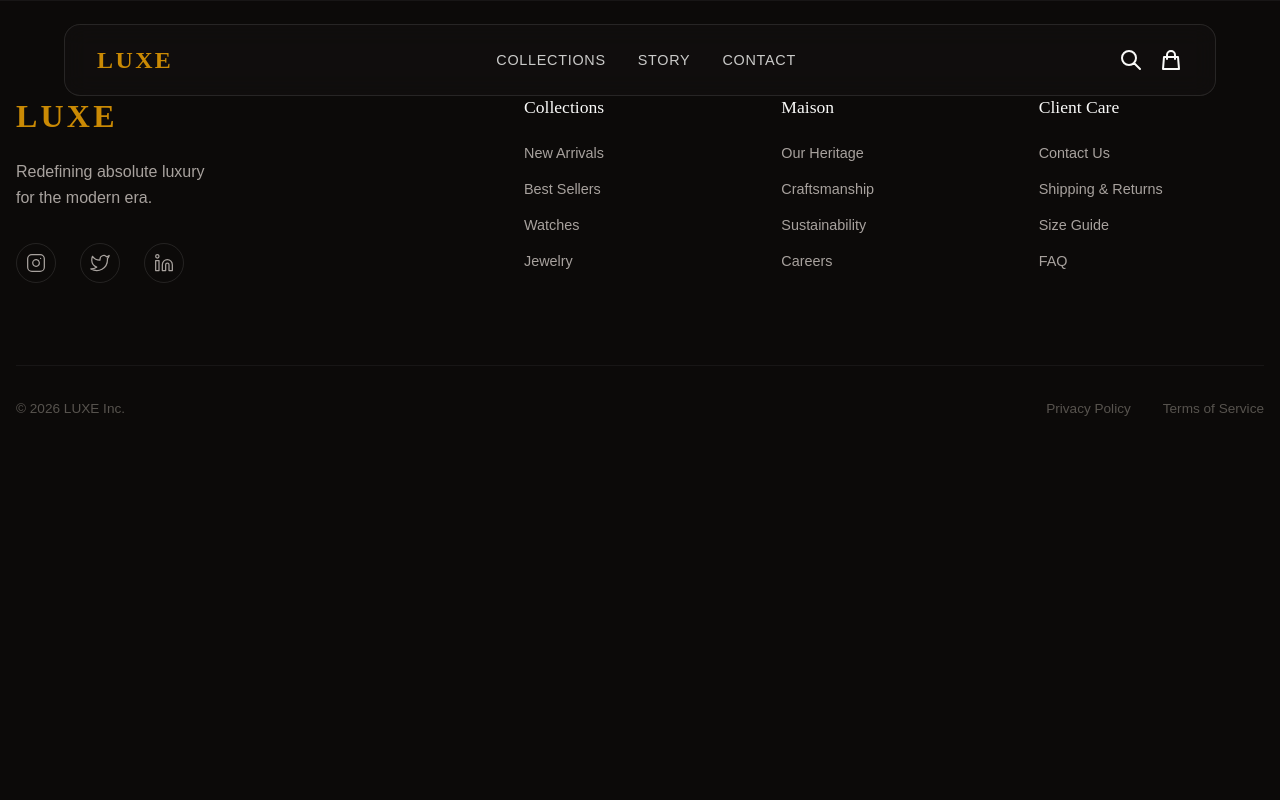
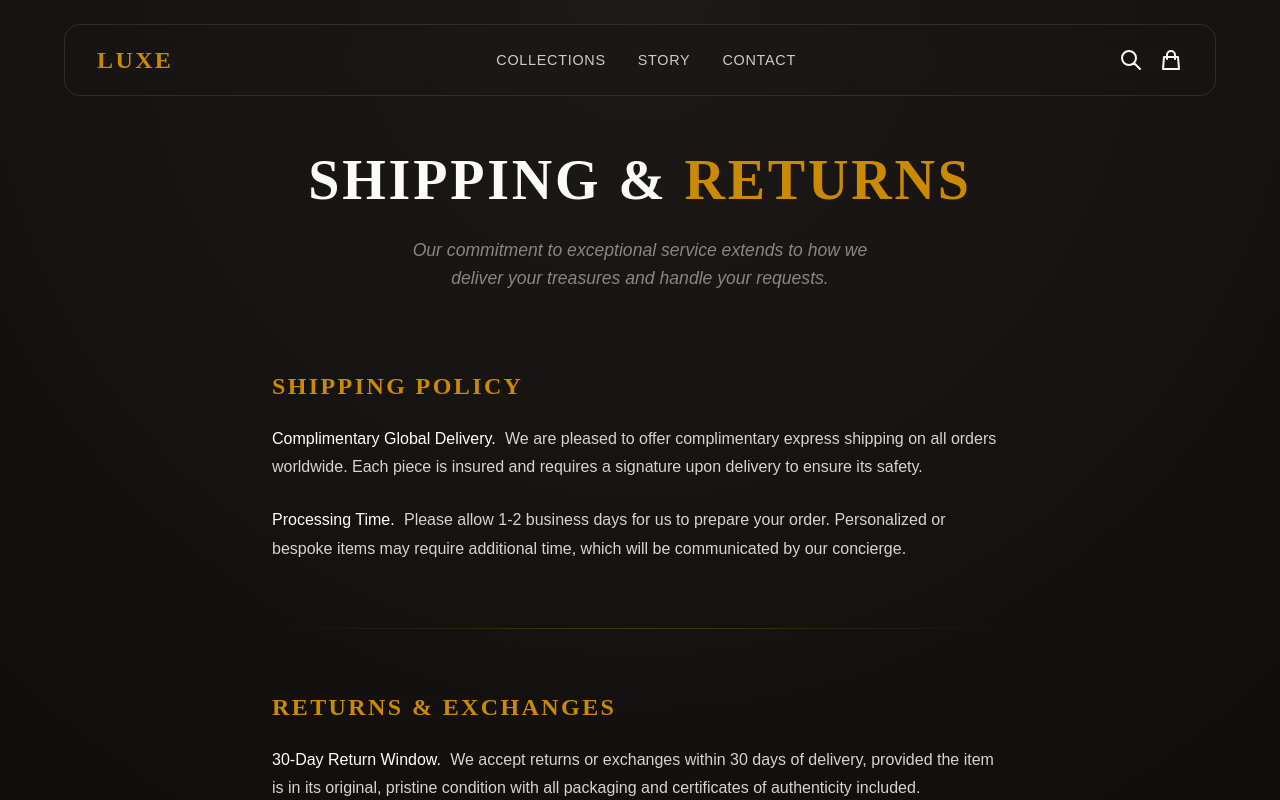
Before and after one commit to IamAshrafee/Luxury-E-commerce, a React (Vite) app: page /shipping-returns in a window 1280 px wide. Shown: the top 800 px of the page. Built offline with nearby package versions, Linux system fonts and the light colour scheme.

Commit message:
Shipping & Returns page created

```diff
--- a/src/App.jsx
+++ b/src/App.jsx
@@ -5,6 +5,7 @@ import Footer from './components/layout/Footer'
 import Home from './pages/Home'
 
 import Contact from './pages/Contact'
+import ShippingReturns from './pages/ShippingReturns'
 
 function App() {
   return (
@@ -14,6 +15,7 @@ function App() {
         <Routes>
           <Route path="/" element={<Home />} />
           <Route path="/contact" element={<Contact />} />
+          <Route path="/shipping-returns" element={<ShippingReturns />} />
         </Routes>
         <Footer />
       </div>
--- a/src/components/layout/Footer.jsx
+++ b/src/components/layout/Footer.jsx
@@ -40,7 +40,7 @@ const Footer = () => {
                         <div className="nav-column">
                             <h4>Client Care</h4>
                             <Link to="/contact">Contact Us</Link>
-                            <a href="#">Shipping & Returns</a>
+                            <Link to="/shipping-returns">Shipping & Returns</Link>
                             <a href="#">Size Guide</a>
                             <a href="#">FAQ</a>
                         </div>
--- /dev/null
+++ b/src/pages/ShippingReturns.css
@@ -0,0 +1,118 @@
+.shipping-page {
+    position: relative;
+    min-height: 100vh;
+    padding-top: 150px;
+    padding-bottom: 5rem;
+    display: flex;
+    justify-content: center;
+}
+
+.shipping-bg {
+    position: absolute;
+    top: 0;
+    left: 0;
+    width: 100%;
+    height: 100%;
+    background: radial-gradient(circle at top, #1c1917 0%, #0c0a09 100%);
+    z-index: -1;
+}
+
+.shipping-container {
+    max-width: 800px;
+    padding: 0 2rem;
+    z-index: 10;
+}
+
+.policy-content {
+    animation: fadeIn 0.8s ease-out forwards;
+}
+
+.policy-header {
+    text-align: center;
+    margin-bottom: 5rem;
+}
+
+.policy-title {
+    font-family: var(--font-heading);
+    font-size: 3.5rem;
+    text-transform: uppercase;
+    letter-spacing: 0.05em;
+    margin-bottom: 1.5rem;
+    line-height: 1.1;
+}
+
+.policy-subtitle {
+    color: var(--color-text-muted);
+    font-size: 1.1rem;
+    max-width: 500px;
+    margin: 0 auto;
+    font-style: italic;
+    opacity: 0.8;
+}
+
+.policy-sections {
+    display: flex;
+    flex-direction: column;
+    gap: 3rem;
+}
+
+.policy-section h2 {
+    font-family: var(--font-heading);
+    font-size: 1.5rem;
+    color: var(--color-primary);
+    /* Gold */
+    margin-bottom: 1.5rem;
+    letter-spacing: 0.1em;
+    text-transform: uppercase;
+}
+
+.policy-text {
+    font-family: var(--font-body);
+    color: #d6d3d1;
+    /* Stone 300 */
+    line-height: 1.8;
+    font-size: 1rem;
+    display: flex;
+    flex-direction: column;
+    gap: 1.5rem;
+}
+
+.policy-text strong {
+    color: #fff;
+    font-weight: 500;
+    margin-right: 0.3rem;
+}
+
+.divider {
+    height: 1px;
+    background: linear-gradient(90deg, transparent, rgba(202, 138, 4, 0.3), transparent);
+    width: 100%;
+    margin: 1rem 0;
+}
+
+@keyframes fadeIn {
+    from {
+        opacity: 0;
+        transform: translateY(20px);
+    }
+
+    to {
+        opacity: 1;
+        transform: translateY(0);
+    }
+}
+
+/* Responsive */
+@media (max-width: 768px) {
+    .policy-title {
+        font-size: 2.5rem;
+    }
+
+    .shipping-container {
+        padding: 0 1.5rem;
+    }
+
+    .policy-header {
+        margin-bottom: 3rem;
+    }
+}
--- /dev/null
+++ b/src/pages/ShippingReturns.jsx
@@ -0,0 +1,76 @@
+import React, { useEffect } from 'react'
+import './ShippingReturns.css'
+
+const ShippingReturns = () => {
+    // Scroll to top on mount
+    useEffect(() => {
+        window.scrollTo(0, 0);
+    }, []);
+
+    return (
+        <div className="shipping-page">
+            <div className="shipping-bg"></div>
+            <div className="container shipping-container">
+                <div className="policy-content fade-in-up">
+                    <header className="policy-header">
+                        <h1 className="policy-title">Shipping & <span className="gold-text">Returns</span></h1>
+                        <p className="policy-subtitle">
+                            Our commitment to exceptional service extends to how we deliver your
+                            treasures and handle your requests.
+                        </p>
+                    </header>
+
+                    <div className="policy-sections">
+                        <section className="policy-section">
+                            <h2>Shipping Policy</h2>
+                            <div className="policy-text">
+                                <p>
+                                    <strong>Complimentary Global Delivery.</strong> We are pleased to offer complimentary
+                                    express shipping on all orders worldwide. Each piece is insured and
+                                    requires a signature upon delivery to ensure its safety.
+                                </p>
+                                <p>
+                                    <strong>Processing Time.</strong> Please allow 1-2 business days for us to
+                                    prepare your order. Personalized or bespoke items may require additional
+                                    time, which will be communicated by our concierge.
+                                </p>
+                            </div>
+                        </section>
+
+                        <div className="divider"></div>
+
+                        <section className="policy-section">
+                            <h2>Returns & Exchanges</h2>
+                            <div className="policy-text">
+                                <p>
+                                    <strong>30-Day Return Window.</strong> We accept returns or exchanges within
+                                    30 days of delivery, provided the item is in its original, pristine condition
+                                    with all packaging and certificates of authenticity included.
+                                </p>
+                                <p>
+                                    <strong>Complimentary Returns.</strong> We provide a pre-paid shipping label for
+                                    all returns. Simply contact our concierge to initiate the process.
+                                </p>
+                            </div>
+                        </section>
+
+                        <div className="divider"></div>
+
+                        <section className="policy-section">
+                            <h2>Refunds</h2>
+                            <div className="policy-text">
+                                <p>
+                                    Upon receipt and inspection of your return, we will process your refund
+                                    to the original payment method within 5-7 business days. You will receive
+                                    a confirmation email once the process is complete.
+                                </p>
+                            </div>
+                        </section>
+                    </div>
+                </div>
+            </div>
+        </div>
+    )
+}
+
+export default ShippingReturns
```
